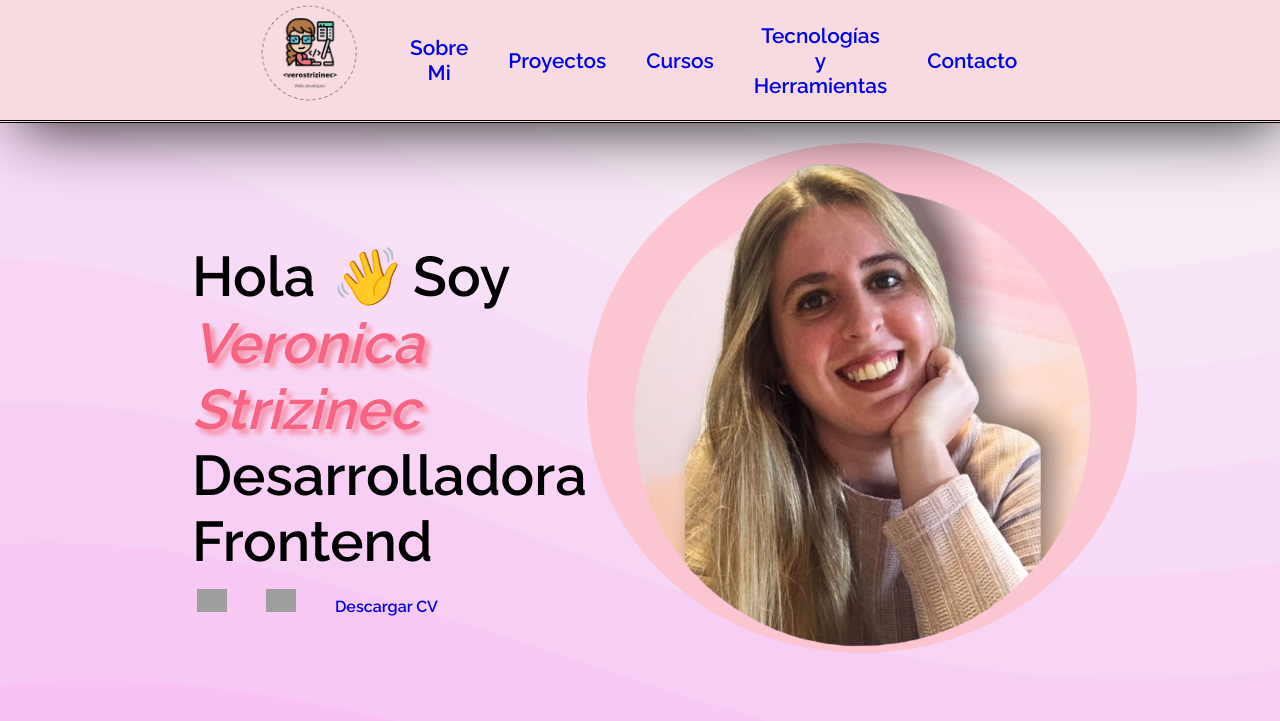
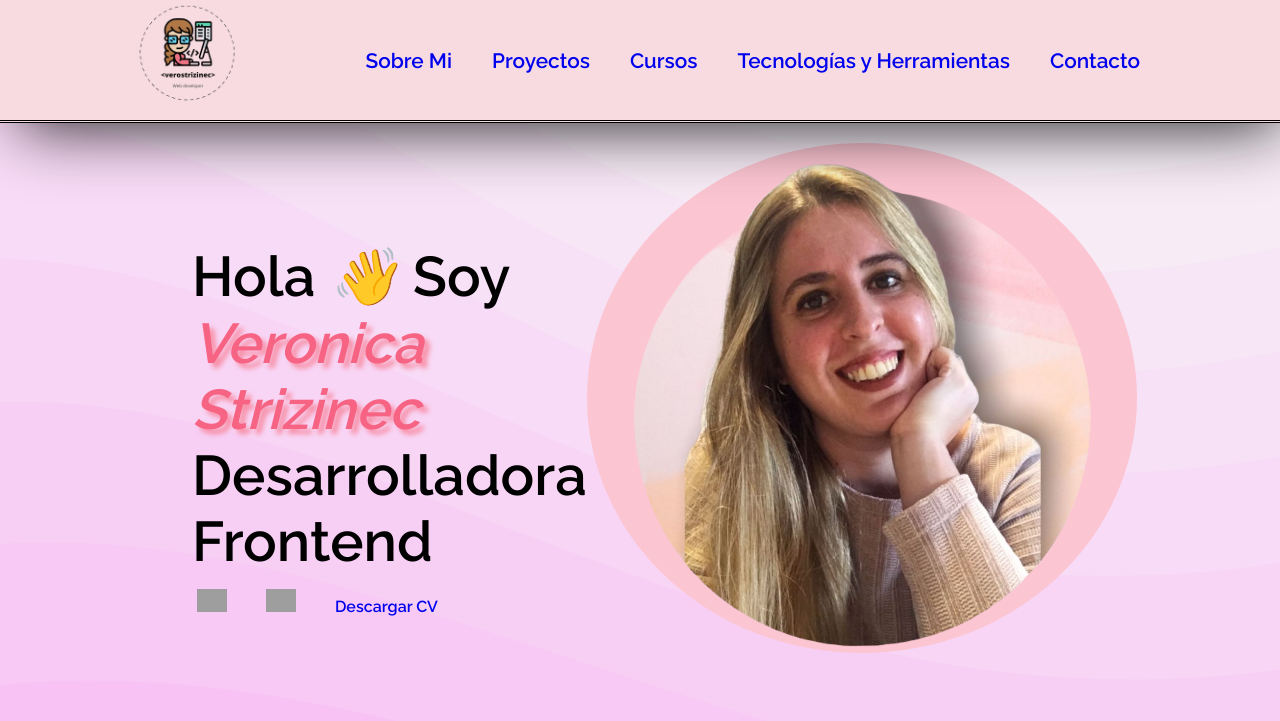
Before and after one commit to verostrizinec/portfolio, a plain HTML site: page index.html in a window 1280 px wide. Shown: the top 721 px of the page. Drawn offline with Linux system fonts and the light colour scheme; grey boxes are pictures that could not be loaded; a web font is replaced by a local one.

Commit message:
finalizando el responsive

```diff
--- a/css/style.css
+++ b/css/style.css
@@ -628,3 +628,27 @@ input, textarea {
         margin-top: 10%;
     }
     }
+
+    @media screen and (min-width: 1000px) {
+
+
+        #form-container {
+           width: 100%;
+           margin-left: 0;
+        }
+
+        html, body {
+            overflow-x: hidden;
+        }
+
+        .navbar {
+        display: flex;
+        font-size: 1.3rem;
+        margin-right: 50px;
+        }
+
+        .logoVero {
+            margin-left: 10%;
+        }
+
+    }
```
